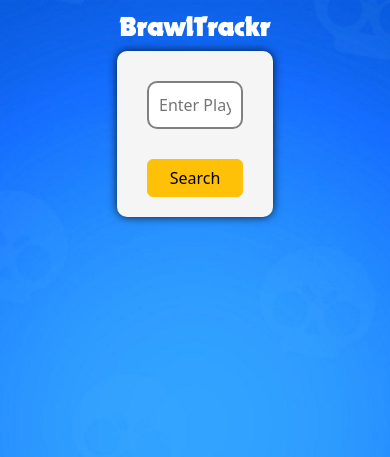
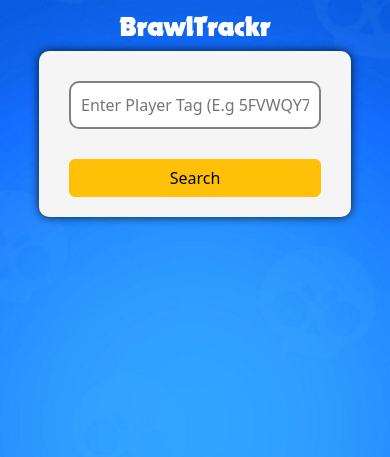
Before and after one commit to Sadliquid/BrawlTrackr, a Flask app: page / in a window 390 px wide. Shown: the top 457 px of the page. Run offline with Flask 3, Linux system fonts and the light colour scheme.

Commit message:
Added more responsiveness

```diff
--- a/static/main.css
+++ b/static/main.css
@@ -35,12 +35,6 @@ body {
     width: 40%;
 }
 
-#resultsDiv {
-    display: flex;
-    justify-content: center;
-    margin-top: 20px;
-}
-
 #resultsContainer {
     visibility: hidden;
     display: flex;
@@ -49,8 +43,34 @@ body {
     border-radius: 10px;
     box-shadow: 0 0 10px rgba(0, 0, 0, 0.5);
     padding: 30px;
+    margin-bottom: 20px;
     width: 40%;
-    margin-bottom: 20px;
+}
+
+@media only screen and (max-width: 1035px) {
+    #inputContainer {
+        width: 60%;
+    }
+
+    #resultsContainer {
+        width: 60%;
+    }
+}
+
+@media only screen and (max-width: 615px) {
+    #inputContainer {
+        width: 80%;
+    }
+
+    #resultsContainer {
+        width: 80%;
+    }
+}
+
+#resultsDiv {
+    display: flex;
+    justify-content: center;
+    margin-top: 20px;
 }
 
 .statistic {
```
